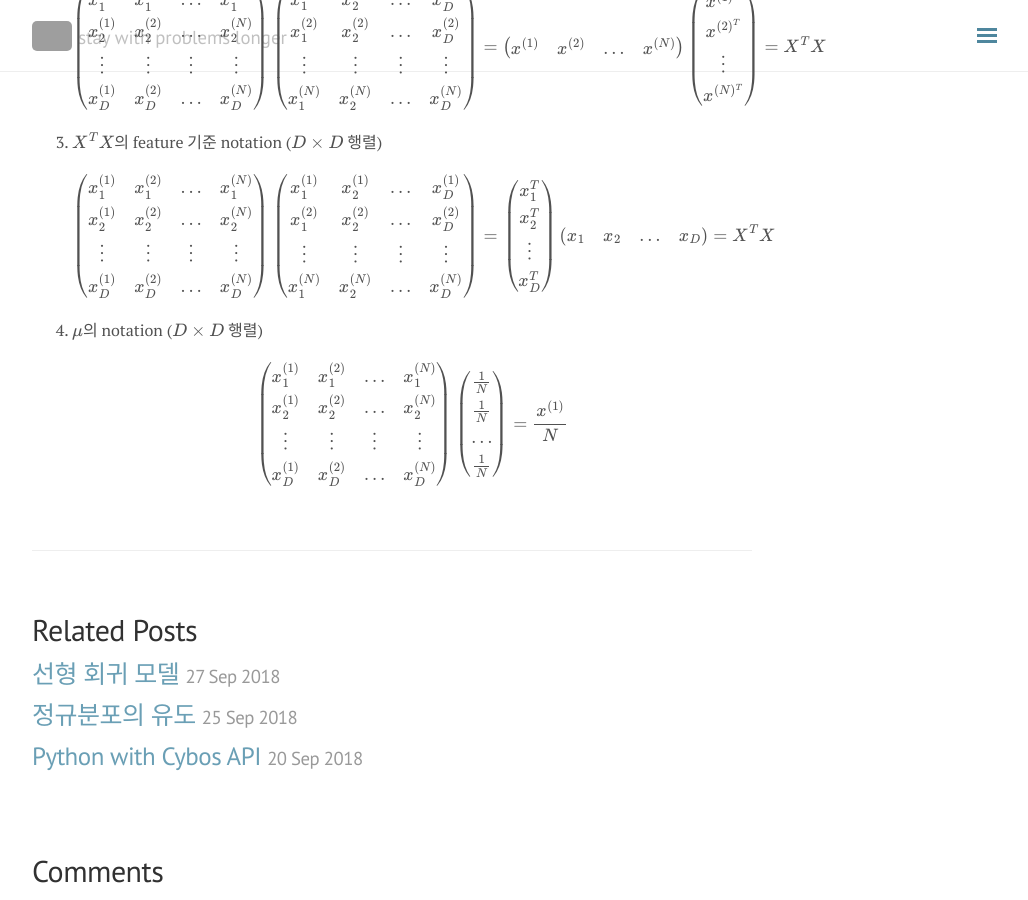
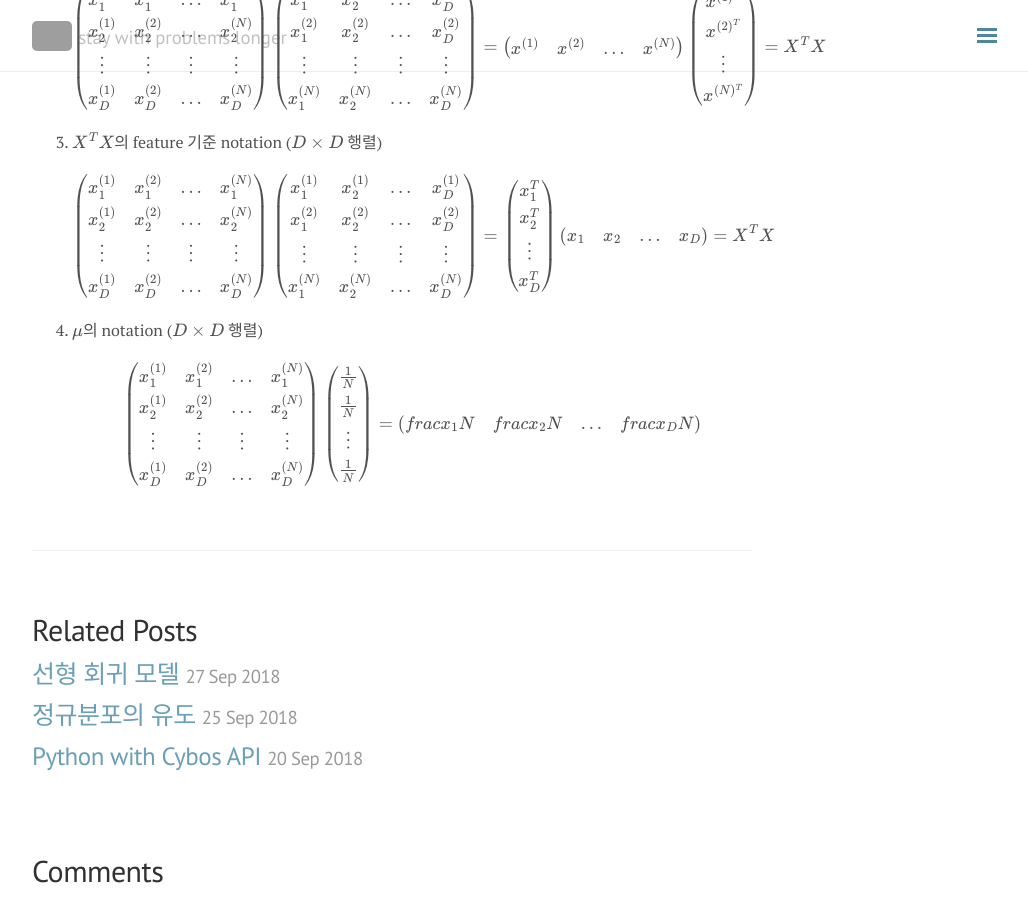
Before and after one commit to seokhoonj/seokhoonj.github.io, a Jekyll site: the page built from _posts/Math/2018-09-28-Math-gaussian_distribution.md, in a window 1280 px wide and 900 px high, scrolled down 1254 px. Shown: the whole window, without its empty margins (248-1276 px from the left). Built offline with Jekyll 4.4.1, drawn with Linux system fonts in a browser that asks for light colours; nearby versions of some CDN libraries; formulas are drawn with MathJax 3; comment, search, counter and statistics services are not loaded; grey boxes are pictures that could not be loaded.

Commit message:
add _posts

```diff
--- a/_posts/Math/2018-09-28-Math-gaussian_distribution.md
+++ b/_posts/Math/2018-09-28-Math-gaussian_distribution.md
@@ -35,4 +35,4 @@ comments: false
 3. $X^T X$의 feature 기준 notation ($D \times D$ 행렬)
 \\( \begin{pmatrix} x\_1^{(1)} & x\_1^{(2)} & \ldots & x\_1^{(N)} \\\\ x\_2^{(1)} & x\_2^{(2)} & \ldots & x\_2^{(N)} \\\\ \vdots & \vdots & \vdots & \vdots \\\\ x\_D^{(1)} & x\_D^{(2)} & \ldots & x\_D^{(N)} \end{pmatrix} \begin{pmatrix} x\_1^{(1)} & x\_2^{(1)} & \ldots & x\_D^{(1)} \\\\ x\_1^{(2)} & x\_2^{(2)} & \ldots & x\_D^{(2)} \\\\ \vdots  & \vdots  & \vdots & \vdots \\\\ x\_1^{(N)} & x\_2^{(N)} & \ldots & x\_D^{(N)} \end{pmatrix} = \left(\begin{array}{c} x\_1^T \\\\ x\_2^T \\\\ \vdots \\\\ x\_D^T \end{array}\right) \left(\begin{array}{cccc} x\_1 & x\_2 & \ldots & x\_D \end{array}\right) = X^T X \\)
 4. $\mu$의 notation ($D \times D$ 행렬)
-\\( \begin{pmatrix} x\_1^{(1)} & x\_1^{(2)} & \ldots & x\_1^{(N)} \\\\ x\_2^{(1)} & x\_2^{(2)} & \ldots & x\_2^{(N)} \\\\ \vdots  & \vdots & \vdots & \vdots \\\\ x\_D^{(1)} & x\_D^{(2)} & \ldots & x\_D^{(N)} \end{pmatrix} \left(\begin{array}{c} \frac{1}{N} \\\\ \frac{1}{N} \\\\ \ldots \\\\ \frac{1}{N} \end{array}\right) = \frac{x^{(1)}}{N} \\)
+\\( \begin{pmatrix} x\_1^{(1)} & x\_1^{(2)} & \ldots & x\_1^{(N)} \\\\ x\_2^{(1)} & x\_2^{(2)} & \ldots & x\_2^{(N)} \\\\ \vdots  & \vdots & \vdots & \vdots \\\\ x\_D^{(1)} & x\_D^{(2)} & \ldots & x\_D^{(N)} \end{pmatrix} \left(\begin{array}{c} \frac{1}{N} \\\\ \frac{1}{N} \\\\ \vdots \\\\ \frac{1}{N} \end{array}\right) = \left(\begin{array}{c} frac{x\_1}{N} & frac{x\_2}{N} & \ldots & frac{x\_D}{N} \end{array}\right) \\)
```
